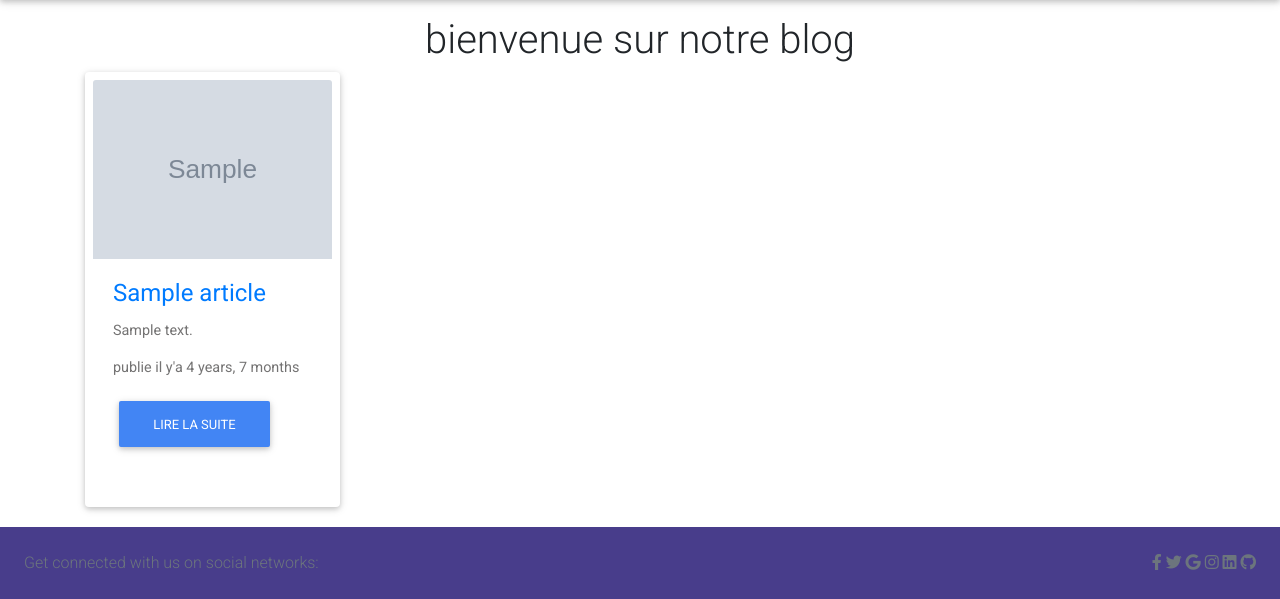
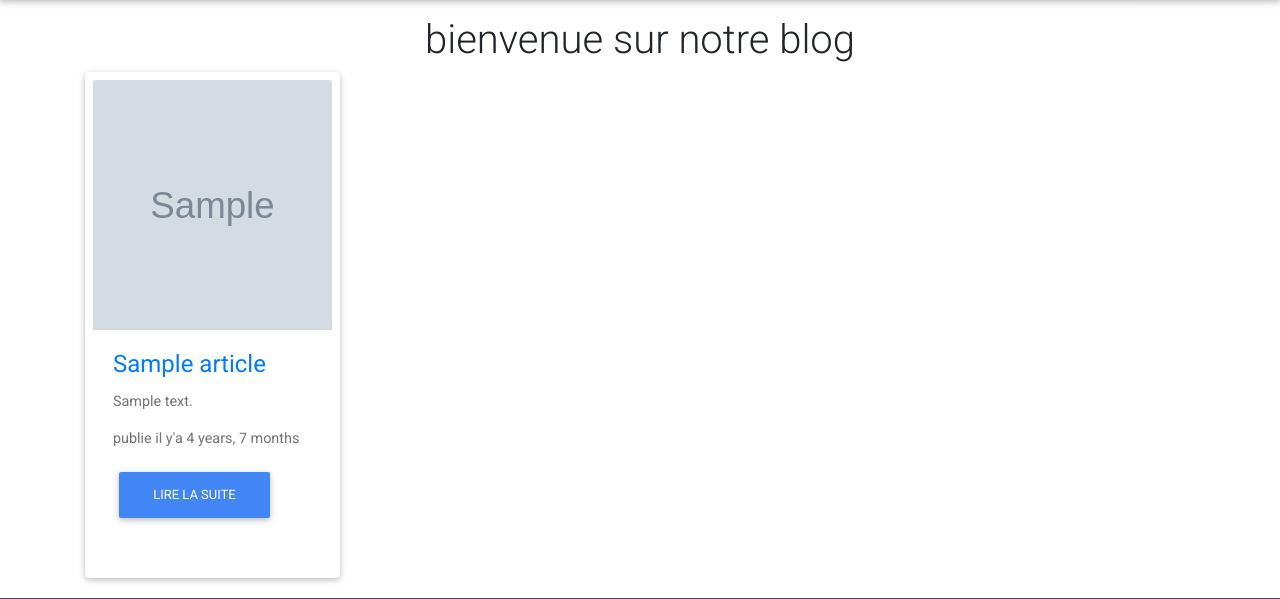
Before and after one commit to 1402006/DjangoProject, a Django app: template blog/templates/index.html in a window 1280 px wide. Shown: the part 62-661 px from the top of the page. Run offline with Django 3.2, Linux system fonts and the light colour scheme; the template is opened without the code that fills it: most values are stand-ins (such as "Sample title", 1, 10 or a date in 2020); grey boxes marked "Sample" are stand-in pictures; some libraries are stand-ins or nearby versions.

Commit message:
repository

```diff
--- a/blog/templates/index.html
+++ b/blog/templates/index.html
@@ -13,7 +13,7 @@
           </a>
           {% else %}
           <a href="{% url 'detail' article.id %}">
-            <img class ="card-img-top" src="{{article.image.url}}" alt="card image cap" style="height: 250;">
+            <img class ="card-img-top" src="{{article.image.url}}" alt="card image cap" style="height: 250px;">
           </a>
           {% endif %}
 
--- a/blog/views.py
+++ b/blog/views.py
@@ -14,7 +14,6 @@ def detail(request,id_article):
     return render(request,'detail.html',{"article":article,"aer": article_en_relations})
 
 
-
 def home_views(request):
     context = {}
     context['form'] = InputForm()
```
Also changed, not shown: db.sqlite3.
